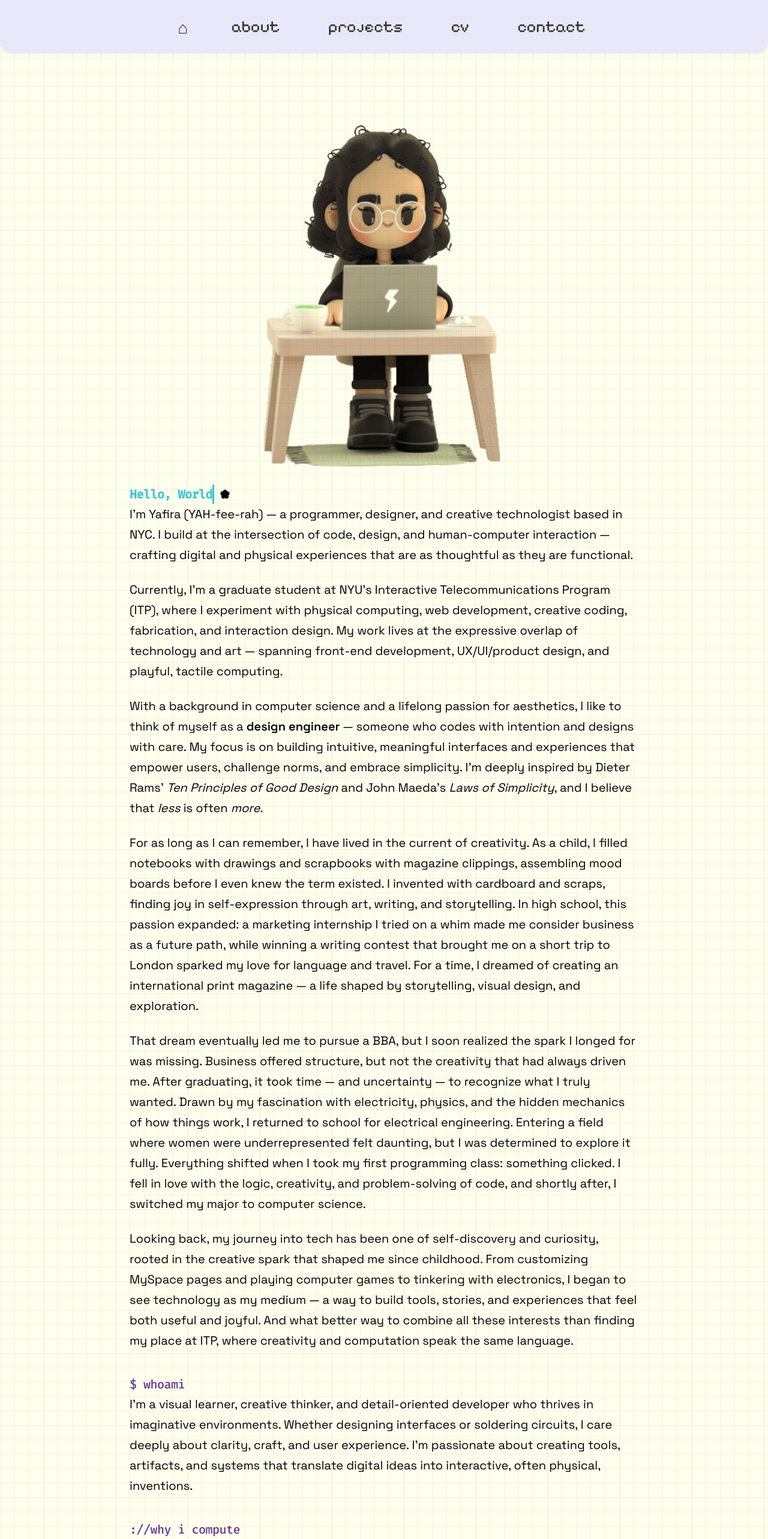
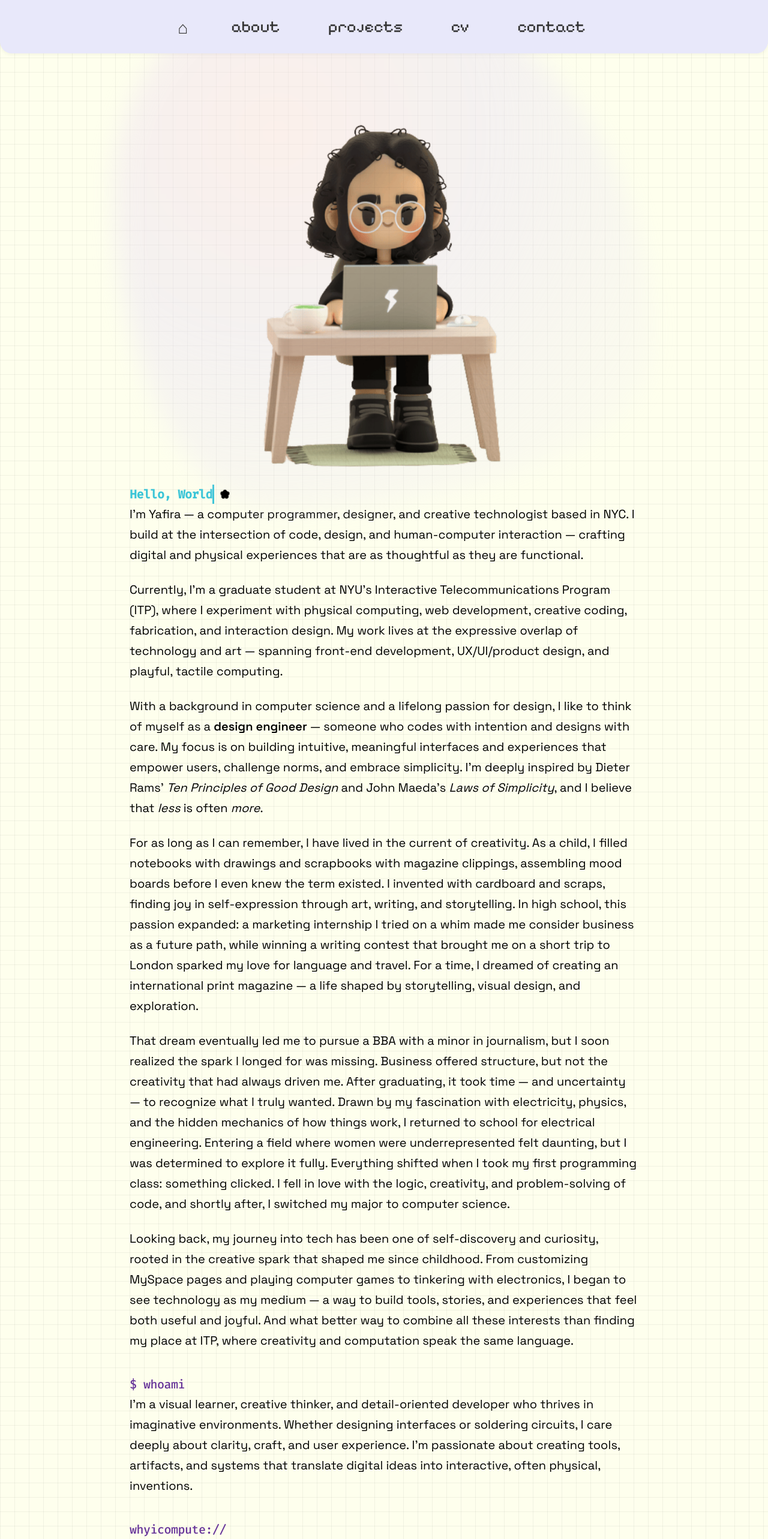
Before and after one commit to yafira/yafira.xyz, a Next.js app: page /about in a window 1280 px wide. Shown: the top 2566 px of the page at 60% size. Built offline with nearby package versions, Linux system fonts and the light colour scheme; no server answers.

Commit message:
renamed flower img, additional style improvements to mobile

```diff
--- a/src/app/about/page.js
+++ b/src/app/about/page.js
@@ -29,7 +29,7 @@ export default function AboutPage() {
 					/>
 				</h1>
 				<p>
-					I'm Yafira (YAH-fee-rah) — a programmer, designer, and creative
+					I'm Yafira — a computer programmer, designer, and creative
 					technologist based in NYC. I build at the intersection of code,
 					design, and human-computer interaction — crafting digital and physical
 					experiences that are as thoughtful as they are functional.
@@ -44,7 +44,7 @@ export default function AboutPage() {
 				</p>
 				<p>
 					With a background in computer science and a lifelong passion for
-					aesthetics, I like to think of myself as a{' '}
+					design, I like to think of myself as a{' '}
 					<strong>design engineer</strong> — someone who codes with intention
 					and designs with care. My focus is on building intuitive, meaningful
 					interfaces and experiences that empower users, challenge norms, and
@@ -69,17 +69,18 @@ export default function AboutPage() {
 				</p>{' '}
 				<p>
 					{' '}
-					That dream eventually led me to pursue a BBA, but I soon realized the
-					spark I longed for was missing. Business offered structure, but not
-					the creativity that had always driven me. After graduating, it took
-					time — and uncertainty — to recognize what I truly wanted. Drawn by my
-					fascination with electricity, physics, and the hidden mechanics of how
-					things work, I returned to school for electrical engineering. Entering
-					a field where women were underrepresented felt daunting, but I was
-					determined to explore it fully. Everything shifted when I took my
-					first programming class: something clicked. I fell in love with the
-					logic, creativity, and problem-solving of code, and shortly after, I
-					switched my major to computer science.{' '}
+					That dream eventually led me to pursue a BBA with a minor in
+					journalism, but I soon realized the spark I longed for was missing.
+					Business offered structure, but not the creativity that had always
+					driven me. After graduating, it took time — and uncertainty — to
+					recognize what I truly wanted. Drawn by my fascination with
+					electricity, physics, and the hidden mechanics of how things work, I
+					returned to school for electrical engineering. Entering a field where
+					women were underrepresented felt daunting, but I was determined to
+					explore it fully. Everything shifted when I took my first programming
+					class: something clicked. I fell in love with the logic, creativity,
+					and problem-solving of code, and shortly after, I switched my major to
+					computer science.{' '}
 				</p>
 				<p>
 					Looking back, my journey into tech has been one of self-discovery and
@@ -100,21 +101,21 @@ export default function AboutPage() {
 					systems that translate digital ideas into interactive, often physical,
 					inventions.
 				</p>
-				<h2>://why i compute</h2>
+				<h2>whyicompute://</h2>
 				<p>
 					Programming is my paintbrush — a way to solve puzzles, express ideas,
 					and build things that matter. I see code as craft: a practice of
 					shaping the world around me in practical, poetic ways. I code because
 					it challenges me, and because it gives form to imagination.
 				</p>
-				<h2>://feeling through form</h2>
+				<h2>feelingthroughform://</h2>
 				<p>
 					Design is where I feel most at home. It's where logic and emotion meet
 					— the art of interface at its most meaningful. I've always been drawn
 					to the quiet power of arrangement, detail, and color — and how good
 					design can turn the ordinary into something magical.
 				</p>
-				<h2>://tea & terminal</h2>
+				<h2>tea&terminal://</h2>
 				<p>
 					These days, you'll find me coding interfaces, designing playful
 					experiences, learning new tools, and always making something. I'm
--- a/src/app/components/FlowerNetwork.js
+++ b/src/app/components/FlowerNetwork.js
@@ -73,9 +73,10 @@ export default function FlowerNetwork({ projectSections }) {
 					<div className='image-box' ref={flowerRef}>
 						<div style={{ position: 'relative', width: 500, height: 500 }}>
 							<Image
-								src='/assets/flower-logo.png'
+								src='/assets/flower-logo-transparent.png'
 								alt='flower shape'
 								fill
+								unoptimized
 								style={{ objectFit: 'contain' }}
 								className='flower-image'
 								priority
--- a/src/app/styles/mobile.css
+++ b/src/app/styles/mobile.css
@@ -364,6 +364,10 @@
 		gap: var(--spacing-md);
 	}
 	.back-button {
+		position: sticky;
+		top: 8px;
+		z-index: 10000; /* above any blobs/menus */
+		pointer-events: auto;
 		display: inline-block;
 		background: var(--craft-color);
 		color: #000;
--- a/src/app/styles/styles.css
+++ b/src/app/styles/styles.css
@@ -158,6 +158,43 @@ img {
 .avatar {
 	border-radius: 10%;
 	object-fit: cover;
+	z-index: 2; /* keep it above the blob */
+	border-radius: 12px; /* tweak as you like */
+}
+
+/* blob background */
+.avatar-container::before {
+	content: '';
+	position: absolute;
+	top: 50%;
+	left: 50%;
+	width: 900px;
+	height: 900px;
+	background: radial-gradient(
+		circle at 30% 30%,
+		var(--soft-pink) 0%,
+		#e6ddf6 40%,
+		#ffffff00 100%
+	);
+	border-radius: 60% 40% 30% 70% / 60% 30% 70% 40%; /* blob shape */
+	transform: translate(-50%, -50%);
+	z-index: 0;
+	opacity: 0.4;
+	filter: blur(20px); /* optional for softness */
+}
+
+@keyframes morph {
+	0%,
+	100% {
+		border-radius: 60% 40% 30% 70% / 60% 30% 70% 40%;
+	}
+	50% {
+		border-radius: 40% 60% 70% 30% / 40% 70% 30% 60%;
+	}
+}
+
+.avatar-container::before {
+	animation: morph 12s ease-in-out infinite;
 }
 
 /* Set Space Grotesk as the default for your About section */
```
Also changed, not shown: src/app/components/Portfolio.js (+9 -9 lines), public/assets/flower-logo-transparent.png (renamed from public/assets/flower-logo.png), src/app/lib/projectData.js.
